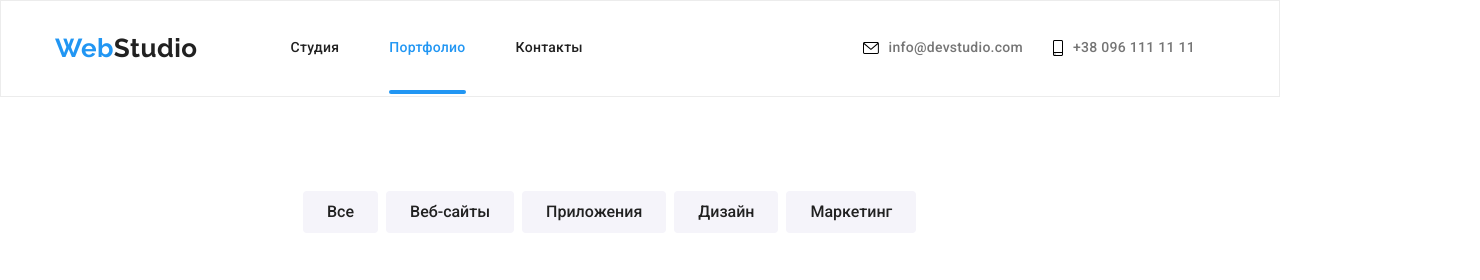
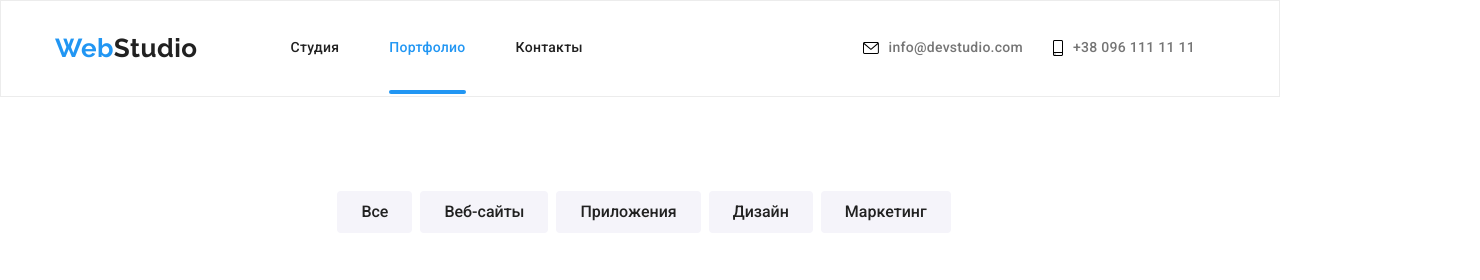
Before and after one commit to MarinaDan5/goit-markup-hw-05, a plain HTML site: page portfolio.html in a window 1280 px wide. Shown: the top 280 px of the page, 1480 px wide, since content can reach past the window. Drawn offline with nearby package versions, Linux system fonts and the light colour scheme.

```diff
--- a/css/style.css
+++ b/css/style.css
@@ -49,7 +49,6 @@ body {
   color: var(--primary-text-color);
   font-family: var(--main-font);
   letter-spacing: 0.03em;
-  overflow-x: hidden;
 }
 /*container*/
 .container {
@@ -498,15 +497,18 @@ body {
 
 /*Portfolio-project*/
 .filtre-of-work {
-  padding-bottom: 50px;
   display: flex;
+  justify-content: center;
+  align-items: center;
   flex-wrap: wrap;
-  padding-top: 94px;
+  padding: 94px 0 50px 0;
+  margin-right: auto;
+  margin-left: auto;
 }
 .portfolio-project {
+  display: flex;
+  justify-content: center;
   align-items: center;
-  padding-left: 280px;
-  padding-right: 279px;
 }
 .work-project {
   color: var(--title-text-color);
```
